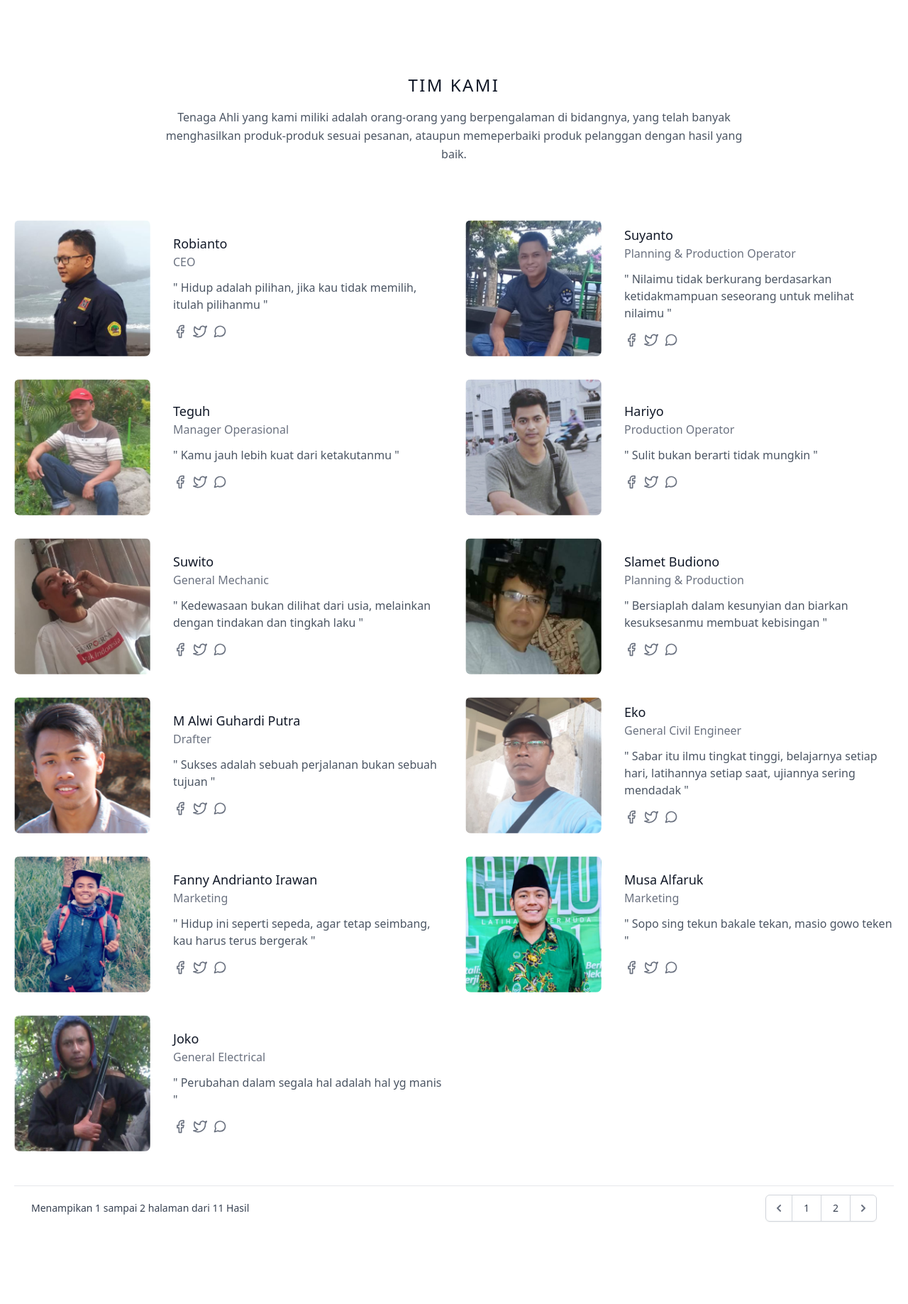
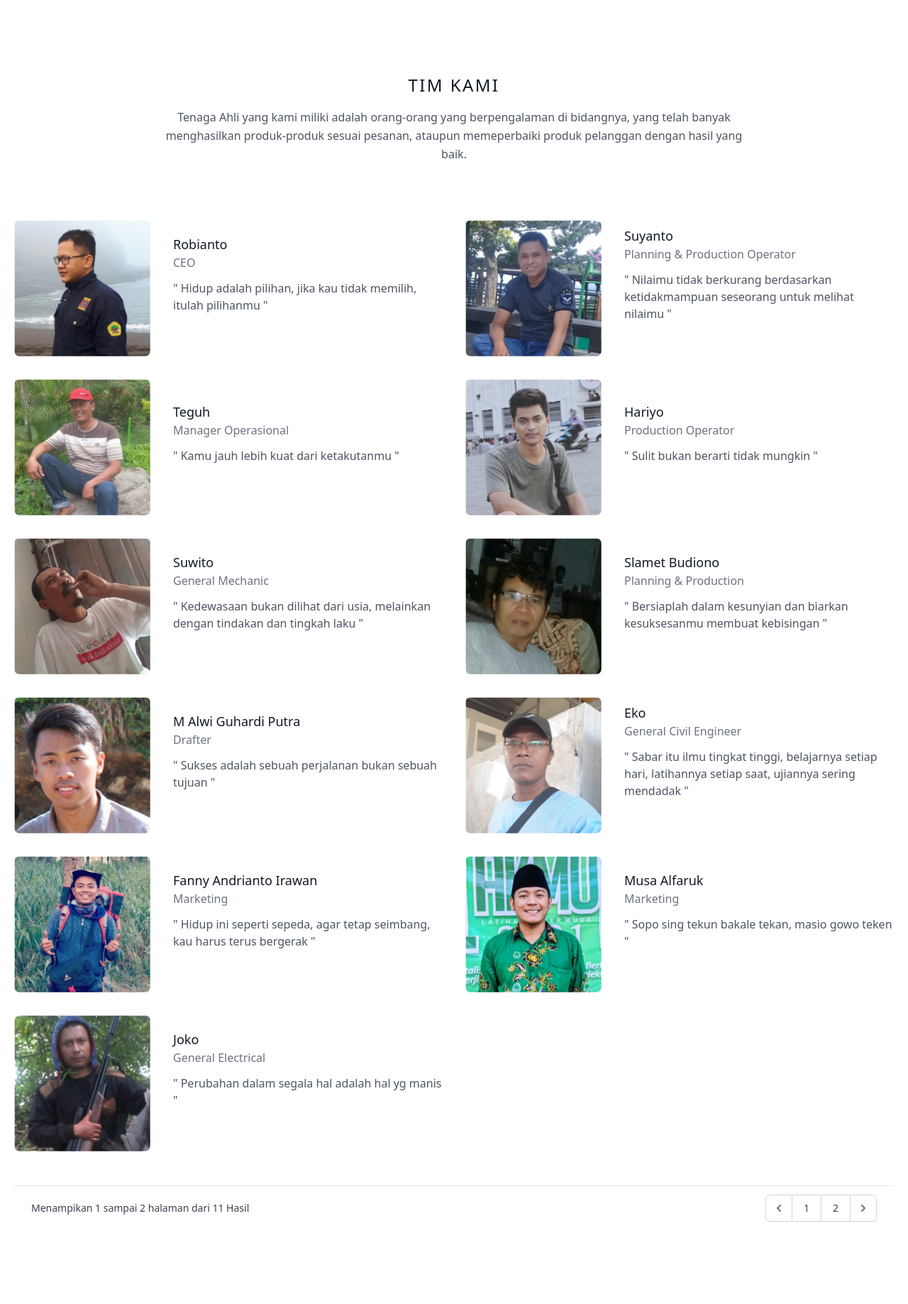
Before and after one commit to LaDavidMichael/BiantoFactory, a PHP site: page / in a window 1280 px wide. Shown: the part 2111-3948 px from the top of the page at 71% size. Run offline with PHP 8.4, Linux system fonts and the light colour scheme; data comes from the database, SQL or seed files in the repository.

Commit message:
update tampilan

```diff
--- a/team.php
+++ b/team.php
@@ -22,21 +22,7 @@
                 <h3 class="text-gray-500 mb-3"><?php echo htmlentities($result['jabatan']); ?></h3>
                 <p class="mb-4"><?php echo htmlentities($result['deskripsi']); ?></p>
                 <span class="inline-flex">
-                  <a class="text-gray-500">
-                    <svg fill="none" stroke="currentColor" stroke-linecap="round" stroke-linejoin="round" stroke-width="2" class="w-5 h-5" viewBox="0 0 24 24">
-                      <path d="M18 2h-3a5 5 0 00-5 5v3H7v4h3v8h4v-8h3l1-4h-4V7a1 1 0 011-1h3z"></path>
-                    </svg>
-                  </a>
-                  <a class="ml-2 text-gray-500">
-                    <svg fill="none" stroke="currentColor" stroke-linecap="round" stroke-linejoin="round" stroke-width="2" class="w-5 h-5" viewBox="0 0 24 24">
-                      <path d="M23 3a10.9 10.9 0 01-3.14 1.53 4.48 4.48 0 00-7.86 3v1A10.66 10.66 0 013 4s-4 9 5 13a11.64 11.64 0 01-7 2c9 5 20 0 20-11.5a4.5 4.5 0 00-.08-.83A7.72 7.72 0 0023 3z"></path>
-                    </svg>
-                  </a>
-                  <a class="ml-2 text-gray-500">
-                    <svg fill="none" stroke="currentColor" stroke-linecap="round" stroke-linejoin="round" stroke-width="2" class="w-5 h-5" viewBox="0 0 24 24">
-                      <path d="M21 11.5a8.38 8.38 0 01-.9 3.8 8.5 8.5 0 01-7.6 4.7 8.38 8.38 0 01-3.8-.9L3 21l1.9-5.7a8.38 8.38 0 01-.9-3.8 8.5 8.5 0 014.7-7.6 8.38 8.38 0 013.8-.9h.5a8.48 8.48 0 018 8v.5z"></path>
-                    </svg>
-                  </a>
+
                 </span>
               </div>
             </div>
```
